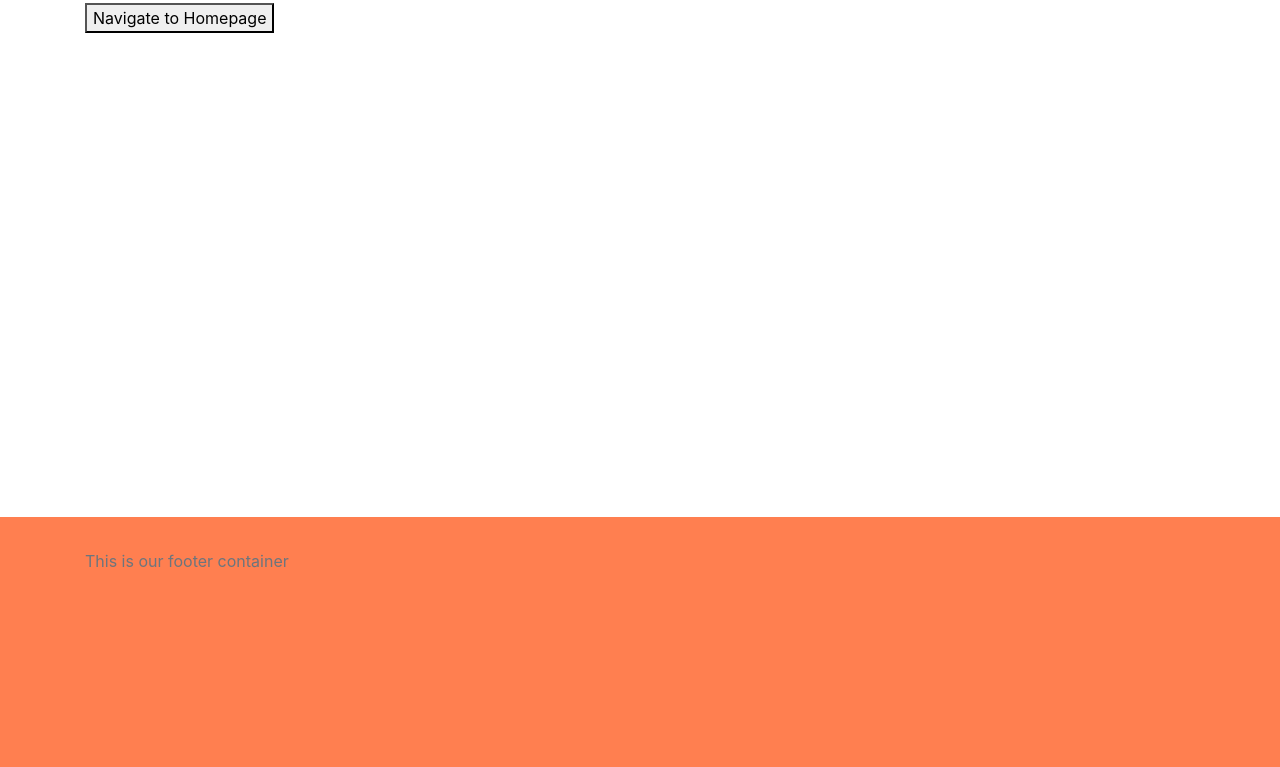
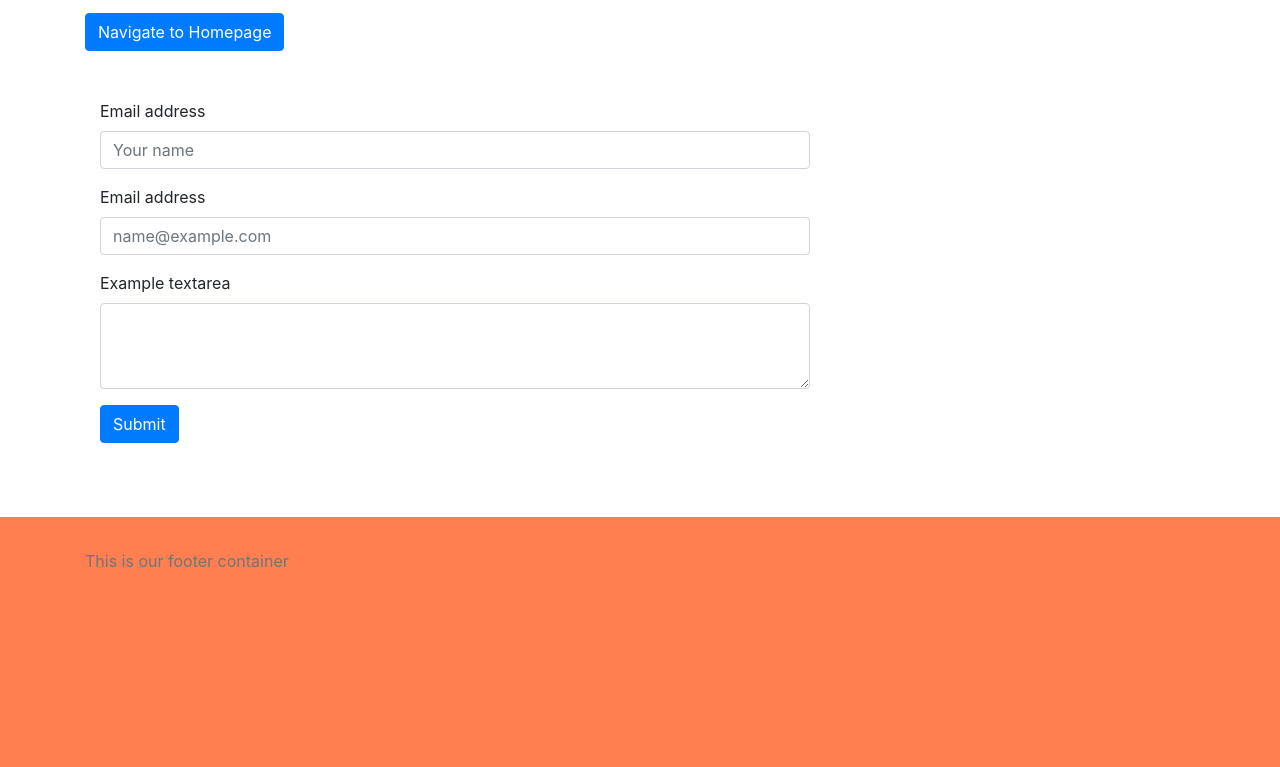
Before and after one commit to KeviinCosmos/hurtighans-dk, a Gatsby site: page /contact in a window 1280 px wide. Shown: the part 203-970 px from the top of the page. Built offline with nearby package versions, Linux system fonts and the light colour scheme; Gatsby itself is replaced by a stand-in of ours.

Commit message:
contact form

```diff
--- a/src/pages/about.js
+++ b/src/pages/about.js
@@ -9,7 +9,7 @@ const About = () => (
         <Header></Header>
 
         <div className="container main">
-            <h2>More about us here</h2>
+            <h1>More about us here</h1>
             <p>Hello you, how are you?</p>
             <button onClick={()=>navigate("/")}>Navigate to Homepage</button>
         </div>
--- a/src/pages/contact.js
+++ b/src/pages/contact.js
@@ -2,6 +2,7 @@ import React from 'react'
 import {navigate} from "gatsby"
 import Header from "../components/Header"
 import Footer from "../components/Footer"
+import {Form, Button} from 'react-bootstrap'
 
 const Conact = () => (
     <div className="site">
@@ -9,9 +10,29 @@ const Conact = () => (
         <Header></Header>
 
         <div className="container main">
-            <h2>Contact us today</h2>
+            <h1>Contact us today</h1>
             <p>Let's grab a coffee?</p>
-            <button onClick={()=>navigate("/")}>Navigate to Homepage</button>
+            <Button onClick={()=>navigate("/")}>Navigate to Homepage</Button>
+
+            <div className="col-8">
+            <Form className="pt-5 pb-5">
+                <Form.Group controlId="contactForm.Name">
+                    <Form.Label>Email address</Form.Label>
+                    <Form.Control type="text" placeholder="Your name" />
+                </Form.Group>
+                <Form.Group controlId="contactForm.Email">
+                    <Form.Label>Email address</Form.Label>
+                    <Form.Control type="email" placeholder="name@example.com" />
+                </Form.Group>
+                <Form.Group controlId="contactForm.Message">
+                    <Form.Label>Example textarea</Form.Label>
+                    <Form.Control as="textarea" rows={3} />
+                </Form.Group>
+                <Form.Group controlId="contactForm.submit">
+                    <Button>Submit</Button>
+                </Form.Group>
+            </Form>
+            </div>
         </div>
 
         <Footer></Footer>
--- a/src/pages/index.js
+++ b/src/pages/index.js
@@ -10,12 +10,12 @@ const Home = () => (
     <Header></Header>
 
     <div className="container main">
-      <h2>Hello world! :) </h2>
+      <h1>Hello world! :) </h1>
       <p>Go to <Link to="/about/">More about us</Link></p>
       <img src="https://cosmosco.dk/wp-content/uploads/2020/03/keviin-cosmos-isoleret.png.webp" width="200" alt="Keviin Cosmos"/>
 
         <div className="posts">
-          <div className="row justify-content-md-center p-3">
+          <div className="row justify-content-md-center pt-5 pb-5">
             <div className="col-sm-4"><Post title="This is our first post" excerpt="this is a short excerpt"></Post></div>
             <div className="col-sm-4"><Post title="This is our first post" excerpt="this is a short excerpt"></Post></div>
             <div className="col-sm-4"><Post title="This is our first post" excerpt="this is a short excerpt"></Post></div>
```
